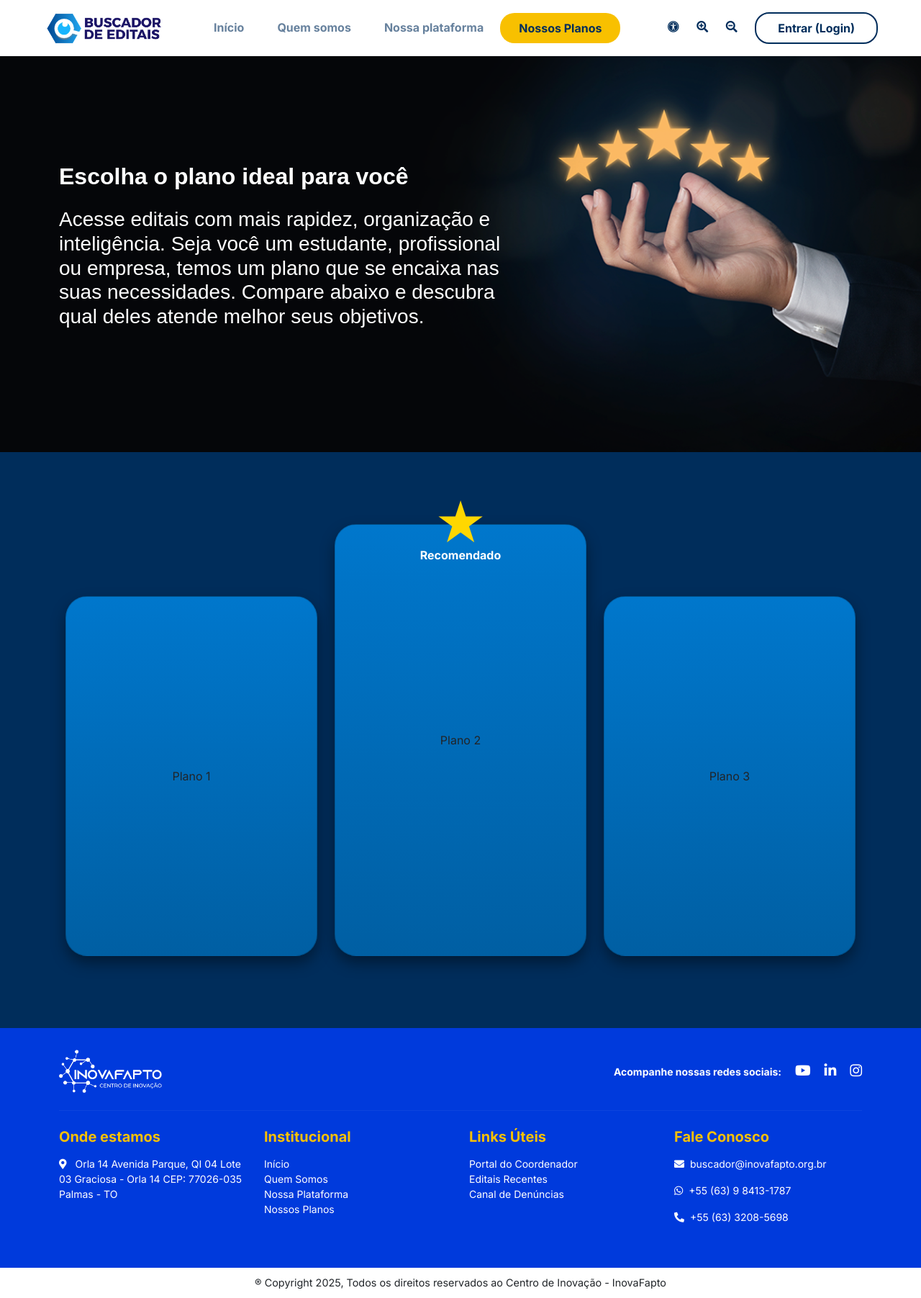
After one commit to viniciuslds/telas-buscador-editais, a Django app: page /nossos_planos/ in a window 1280 px wide. The commit adds this page. Shown: the whole page at 72% size. Run offline with Django 4.2, Linux system fonts and the light colour scheme; some libraries are stand-ins or nearby versions.

Commit message:
NOSSOS PLANOS

```diff
--- a/principal/urls.py
+++ b/principal/urls.py
@@ -6,4 +6,5 @@ urlpatterns = [
     path('', views.pagina_inicial, name='home'),
     path('quem_somos/', views.quem_somos, name='quem_somos'),
     path('nossa_plataforma/', views.nossa_plataforma, name='nossa_plataforma'),
+    path('nossos_planos/', views.nossos_planos, name='nossos_planos'),
 ]
--- a/principal/views.py
+++ b/principal/views.py
@@ -27,3 +27,10 @@ def nossa_plataforma(request):
 
     # Renderiza o template quem_somos.html, passando os dados falsos
     return render(request, 'nossa_plataforma.html')
+
+
+def nossos_planos(request):
+
+
+    # Renderiza o template quem_somos.html, passando os dados falsos
+    return render(request, 'nossos_planos.html')
--- /dev/null
+++ b/static/css/nossos_planos.css
@@ -0,0 +1,74 @@
+.nossos_planos-section {
+    background-image: url("../img/nossos_planos.png");
+    background-repeat: no-repeat;
+    background-position: center;
+    background-size: cover;
+    color: white;
+    font-family:'CamingoMono Light', sans-serif;
+    font-size: 2.1rem;
+    font-weight: 400;
+}
+
+.nossos_planos_planos-section {
+    background-image: url("../img/hero-background.png");
+    background-repeat: no-repeat;
+    background-position: center;
+    background-size: cover;
+    color: rgb(228, 226, 226);
+    font-size: 1.7rem;
+    text-align: justify; /* Pode manter isso para o parágrafo principal, se desejar */
+    font-family:'CamingoMono Light', sans-serif;
+    font-style: normal;
+    line-height: 1.5;
+}
+
+.card {
+    background: linear-gradient(to bottom, #0077cc, #005fa3);
+    border-radius: 30px;
+    width: 350px;
+    height: 500px;
+    display: flex;
+    justify-content: center;
+    align-items: center;
+    box-shadow: 0 10px 20px rgba(0, 0, 0, 0.4);
+    transition: transform 0.3s ease, box-shadow 0.3s ease;
+    }
+
+.card:hover {
+    transform: translateY(-10px) scale(1.05);
+    box-shadow: 0 15px 25px rgba(0, 0, 0, 0.6);
+    cursor: pointer;
+    }
+
+.card.recomendado {
+    height: 600px;
+    position: relative;
+    }
+
+.card.recomendado::before {
+    content: '★';
+    font-size: 80px;
+    color: gold;
+    position: absolute;
+    top: -65px;
+    left: 50%;
+    transform: translateX(-50%);
+    }
+
+.card.recomendado::after {
+    content: 'Recomendado';
+    position: absolute;
+    top: 30px;
+    left: 50%;
+    transform: translateX(-50%);
+    font-size: 16px;
+    font-weight: bold;
+    color: white;
+}
+
+.planos-container {
+    flex-wrap: wrap;
+    gap: 30px;
+    justify-content: center;
+    align-items: flex-end;
+}
--- a/templates/base.html
+++ b/templates/base.html
@@ -20,6 +20,7 @@
     <link rel="stylesheet" href="{% static 'css/style_home.css' %}">
     <link rel="stylesheet" href="{% static 'css/style_quem_somos.css' %}">
     <link rel="stylesheet" href="{% static 'css/style_nossa_plataforma.css' %}">
+    <link rel="stylesheet" href="{% static 'css/nossos_planos.css' %}">
 
     <link rel="icon" type="image/png" href="{% static 'img/Favcon.png' %}">
 
@@ -40,7 +41,7 @@
                 <li class="nav-item"><a class="nav-link {% if request.resolver_match.url_name == 'home' %}active{% endif %}" href="{% url 'home' %}">Início</a></li>
                 <li class="nav-item"><a class="nav-link {% if request.resolver_match.url_name == 'quem_somos' %}active{% endif %}" href="{% url 'quem_somos' %}">Quem somos</a></li>
                 <li class="nav-item"><a class="nav-link {% if request.resolver_match.url_name == 'nossa_plataforma' %}active{% endif %}" href="{% url 'nossa_plataforma' %}">Nossa plataforma</a></li>
-                <li class="nav-item"><a href="#" class="btn btn-planos">Nossos Planos</a></li>
+                <li class="nav-item"><a class="btn btn-planos" {% if request.resolver_match.url_name == 'nossos_planos' %}active{% endif %}" href="{% url 'nossos_planos' %}">Nossos Planos</a></li>
             </ul>
         </div>
     </nav>
--- /dev/null
+++ b/templates/nossos_planos.html
@@ -0,0 +1,39 @@
+{% extends 'base.html' %}
+{% load static %}
+
+{% block title %}Nossos Planos{% endblock %}
+
+{% block content %}
+
+
+<section class="nossos_planos-section py-5">
+    <div class="spacer-lg"></div>
+
+    <div class="container">
+        <div class="row align-items-center">
+
+            <div class="col-md-7">
+                <h2 class="mb-4 fw-bold">Escolha o plano ideal para você</h2>
+                <h3 class="mb-4 fw-normal" style="text-align: start;">Acesse editais com mais rapidez, organização e inteligência. Seja você um estudante, profissional </br>ou empresa, temos um plano que se encaixa nas </br> suas necessidades. Compare abaixo e descubra </br> qual deles atende melhor seus objetivos.</h3>
+            </div>
+
+        </div>
+    </div>
+
+    <div class="spacer-lg"></div>
+</section>
+
+<div class="spacer-lg"></div>
+
+<div class="d-flex justify-content-center gap-4 flex-wrap planos-container">
+    <div class="card">Plano 1</div>
+    <div class="card recomendado">Plano 2</div>
+    <div class="card">Plano 3</div>
+</div>
+<div class="spacer-lg"></div>
+
+
+
+
+
+{% endblock %}
```
Also changed, not shown: static/img/nossos_planos.png (added), static/img/star.png (added).
